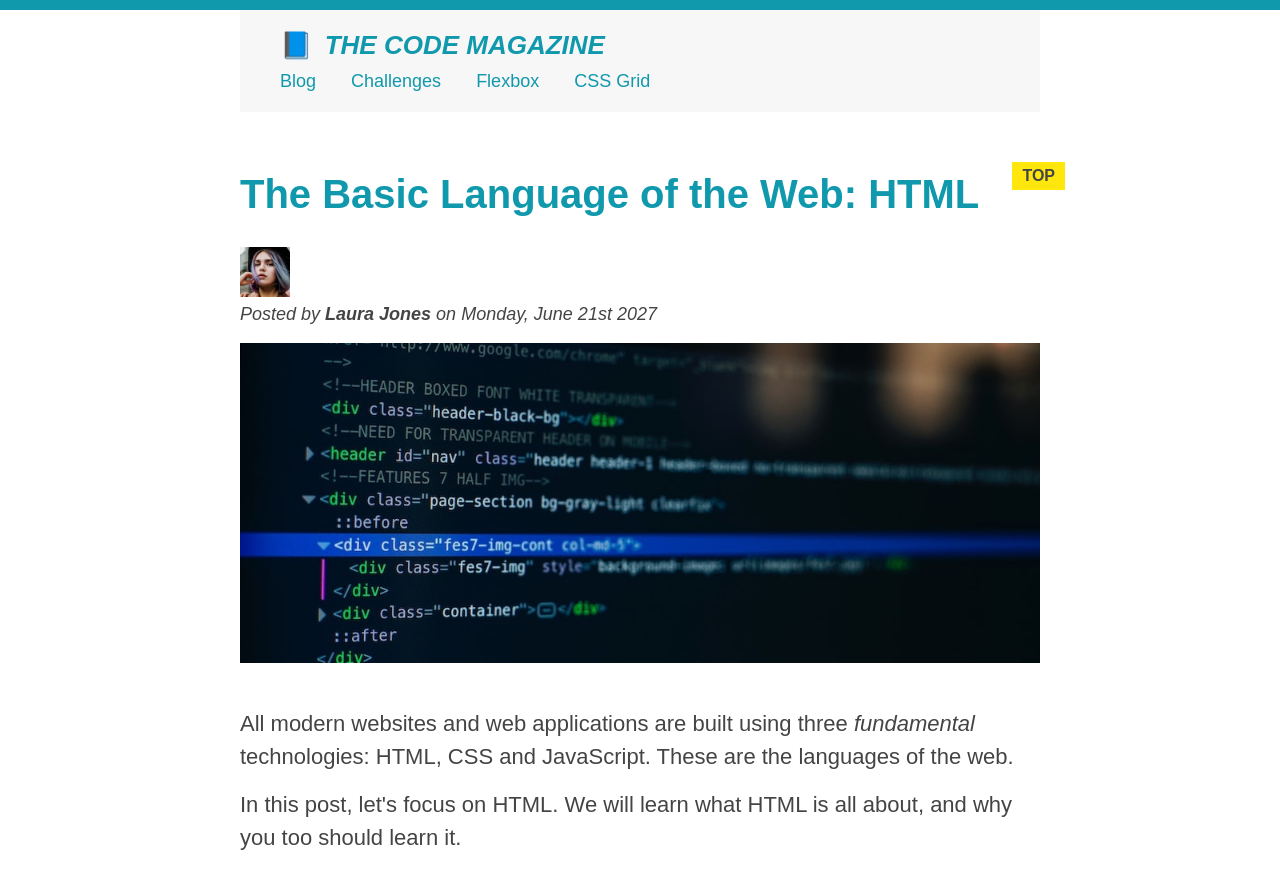
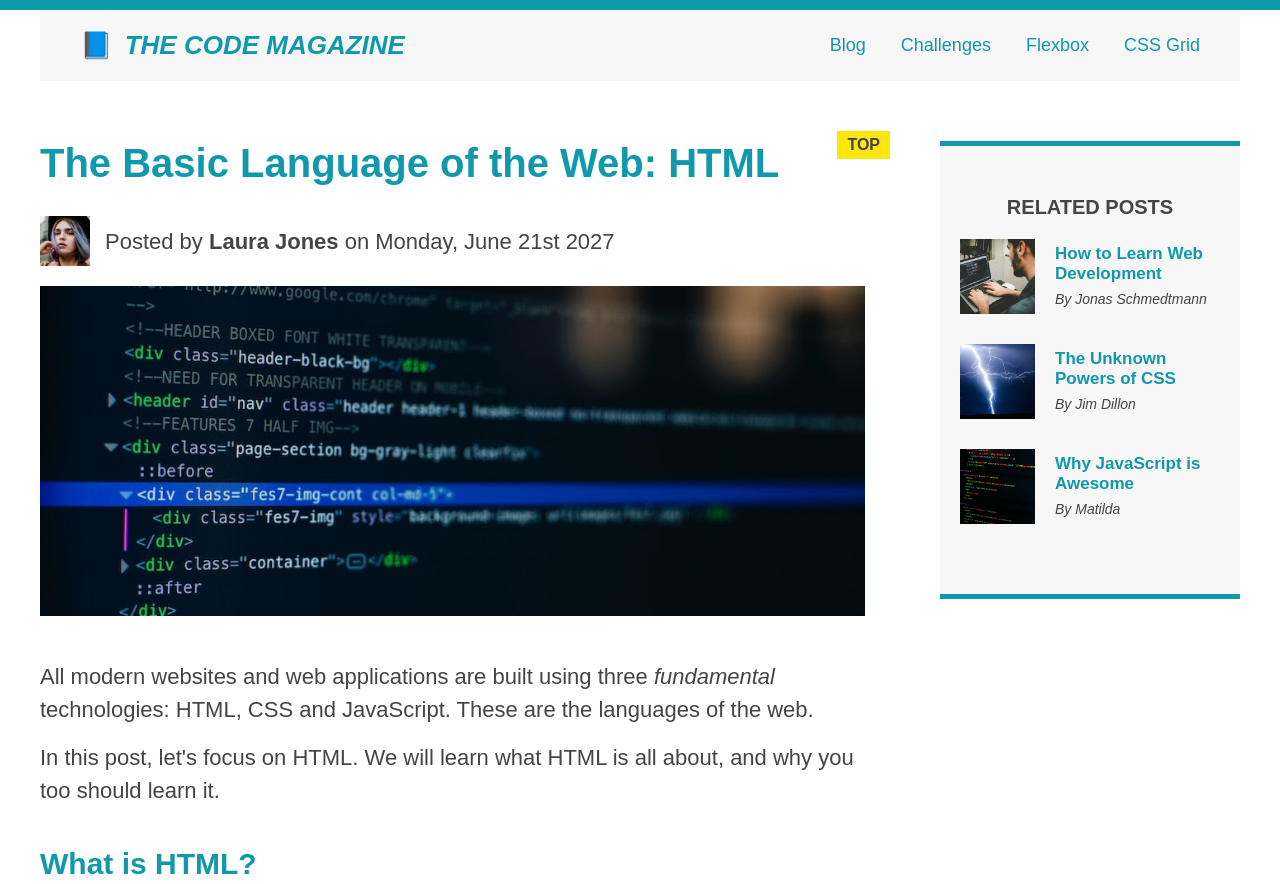
Before and after one commit to snpatel96/basic-html-css, a website built with Vite: page index.html in a window 1280 px wide. Shown: the top 884 px of the page. Built offline with nearby package versions, Linux system fonts and the light colour scheme.

Commit message:
#2 flexbox done

```diff
--- a/index.html
+++ b/index.html
@@ -8,21 +8,11 @@
   </head>
 
   <body>
-    <!--
-    <h1>The Basic Language of the Web: HTML</h1>
-    <h2>The Basic Language of the Web: HTML</h2>
-    <h3>The Basic Language of the Web: HTML</h3>
-    <h4>The Basic Language of the Web: HTML</h4>
-    <h5>The Basic Language of the Web: HTML</h5>
-    <h6>The Basic Language of the Web: HTML</h6>
-    -->
-
     <div class="container">
       <header class="main-header">
         <h1>📘 The Code Magazine</h1>
 
         <nav>
-          <!-- <strong>This is the navigation</strong> -->
           <a href="blog.html">Blog</a>
           <a href="#">Challenges</a>
           <a href="flexbox.html">Flexbox</a>
@@ -30,10 +20,12 @@
         </nav>
       </header>
 
+      <div class="row">
         <article>
           <header class="post-header">
             <h2>The Basic Language of the Web: HTML</h2>
 
+            <div class="author-box">
               <img
                 src="img/laura-jones.jpg"
                 alt="Headshot of Laura Jones"
@@ -41,9 +33,10 @@
                 width="50"
               />
 
-          <p id="author">
+              <p class="author">
                 Posted by <strong>Laura Jones</strong> on Monday, June 21st 2027
               </p>
+            </div>
 
             <img
               src="img/post-img.jpg"
@@ -58,8 +51,8 @@
           <p>
             All modern websites and web applications are built using three
             <em>fundamental</em>
-          technologies: HTML, CSS and JavaScript. These are the languages of the
-          web.
+            technologies: HTML, CSS and JavaScript. These are the languages of
+            the web.
           </p>
 
           <p>
@@ -71,8 +64,8 @@
           <p>
             HTML stands for <strong>H</strong>yper<strong>T</strong>ext
             <strong>M</strong>arkup <strong>L</strong>anguage. It's a markup
-          language that web developers use to structure and describe the content
-          of a webpage (not a programming language).
+            language that web developers use to structure and describe the
+            content of a webpage (not a programming language).
           </p>
           <p>
             HTML consists of elements that describe different types of content:
@@ -123,39 +116,47 @@
           <h4>Related posts</h4>
 
           <ul class="related">
-          <li>
+            <li class="related-post">
               <img
                 src="img/related-1.jpg"
                 alt="Person programming"
                 width="75"
                 height="75"
               />
-            <a href="#">How to Learn Web Development</a>
+              <div>
+                <a href="#" class="related-link"
+                  >How to Learn Web Development</a
+                >
                 <p class="related-author">By Jonas Schmedtmann</p>
+              </div>
             </li>
-          <li>
+            <li class="related-post">
               <img
                 src="img/related-2.jpg"
                 alt="Lightning"
                 width="75"
                 height="75"
               />
-            <a href="#">The Unknown Powers of CSS</a>
+              <div>
+                <a href="#" class="related-link">The Unknown Powers of CSS</a>
                 <p class="related-author">By Jim Dillon</p>
+              </div>
             </li>
-          <li>
+            <li class="related-post">
               <img
                 src="img/related-3.jpg"
                 alt="JavaScript code on a screen"
                 width="75"
                 height="75"
               />
-            <a href="#">Why JavaScript is Awesome</a>
+              <div>
+                <a href="#" class="related-link">Why JavaScript is Awesome</a>
                 <p class="related-author">By Matilda</p>
+              </div>
             </li>
           </ul>
         </aside>
-
+      </div>
       <footer>
         <p id="copyright" class="copyright text">
           Copyright &copy; 2027 by The Code Magazine.
--- a/style.css
+++ b/style.css
@@ -13,7 +13,7 @@ body {
 }
 
 .container {
-  width: 800px;
+  width: 1200px;
   margin: 0 auto;
 }
 
@@ -149,7 +149,7 @@ a:active {
 
 nav a:link {
   margin-right: 30px;
-  margin-top: 10px;
+  /* margin-top: 10px; */
   display: inline-block;
 }
 
@@ -188,3 +188,65 @@ h2::before {
   top: -10px;
   right: -25px;
 }
+
+/* FlexBox */
+
+.main-header {
+  display: flex;
+  align-items: center;
+  justify-content: space-between;
+}
+
+.author-box {
+  display: flex;
+  align-items: center;
+  margin-bottom: 20px;
+}
+
+.author {
+  margin-bottom: 0px;
+  margin-left: 15px;
+}
+
+.related-post {
+  display: flex;
+  align-items: center;
+  gap: 20px;
+  margin-bottom: 30px;
+}
+
+.related-author {
+  margin-bottom: 0;
+  font-size: 14px;
+  font-weight: normal;
+  font-style: italic;
+}
+
+.related-link:link {
+  font-size: 17px;
+  font-weight: bold;
+  font-style: normal;
+  margin-bottom: 5px;
+  display: block;
+}
+
+.related {
+  margin: 0;
+  padding: 20px;
+}
+
+.row {
+  display: flex;
+  gap: 75px;
+  align-items: flex-start;
+  margin-bottom: 60px;
+}
+
+article {
+  flex: 1;
+  margin-bottom: 0;
+}
+
+aside {
+  flex: 0 0 300px;
+}
```
Also changed, not shown: flexbox.html (+28 -3 lines). Lines whose indentation alone changed are shown as unchanged.
